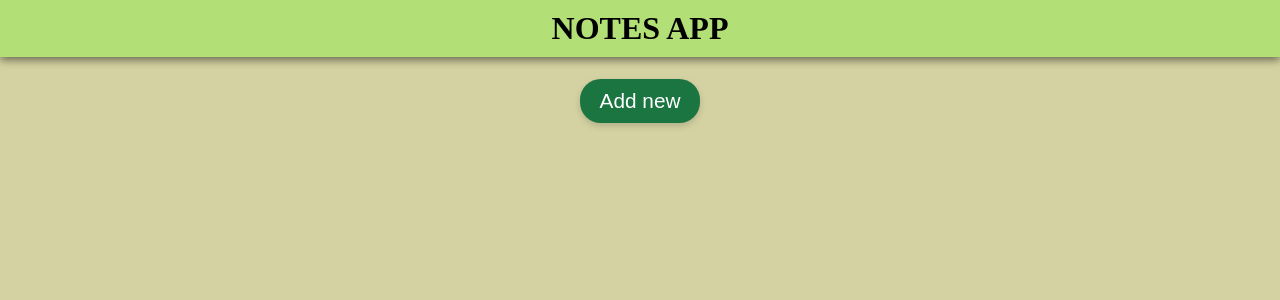
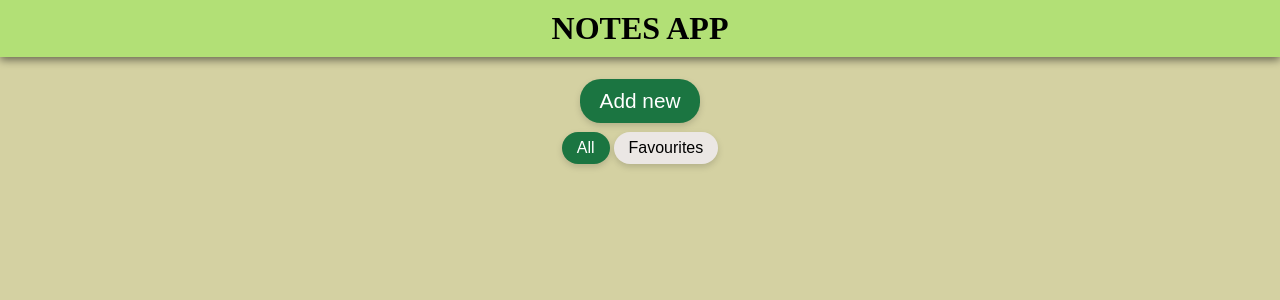
Before and after one commit to nedimdzanic/notes-app, a React (Create React App) app: page / in a window 1280 px wide. Shown: the top 300 px of the page. Built offline with nearby package versions, Linux system fonts and the light colour scheme; a web font is replaced by a local one.

Commit message:
feat: notes filter

```diff
--- a/src/App.js
+++ b/src/App.js
@@ -1,12 +1,14 @@
 import Header from "./components/Header/Header";
 import NotesList from "./components/Notes/NotesList";
 import AddNew from "./components/Notes/AddNew";
+import Filter from "./components/Filter/Filter";
 
 const App = () => {
   return (
     <>
       <Header />
       <AddNew />
+      <Filter />
       <NotesList />
     </>
   );
--- /dev/null
+++ b/src/components/Filter/Filter.js
@@ -0,0 +1,44 @@
+import Button from "../UI/Button";
+import { useSelector, useDispatch } from "react-redux";
+import { notesActions } from "../../store";
+
+import classes from "./Filter.module.css";
+
+const Filter = () => {
+  const dispatch = useDispatch();
+  const filter = useSelector((state) => state.filter);
+
+  const filterHandler = (filterType) => {
+    dispatch(notesActions.filter(filterType));
+  };
+
+  let className1, className2;
+  switch (filter) {
+    case "all": {
+      className1 = classes.active;
+      className2 = "";
+      break;
+    }
+    case "favourites": {
+      className1 = "";
+      className2 = classes.active;
+      break;
+    }
+  }
+
+  return (
+    <div className={classes.filter}>
+      <Button className={className1} onClick={() => filterHandler("all")}>
+        All
+      </Button>
+      <Button
+        className={className2}
+        onClick={() => filterHandler("favourites")}
+      >
+        Favourites
+      </Button>
+    </div>
+  );
+};
+
+export default Filter;
--- /dev/null
+++ b/src/components/Filter/Filter.module.css
@@ -0,0 +1,13 @@
+.filter {
+  display: flex;
+  justify-content: center;
+  margin: 5px;
+}
+.filter button {
+  font-size: 1rem !important;
+  padding: 7px 15px !important;
+}
+.filter button:not(.active) {
+  background-color: rgb(235, 231, 228) !important;
+  color: black;
+}
--- a/src/components/Notes/AddNew.js
+++ b/src/components/Notes/AddNew.js
@@ -12,7 +12,7 @@ const AddNew = () => {
   };
 
   return (
-    <div className={classes.container}>
+    <div className={classes.center}>
       <Button onClick={addNewHandler}>Add new</Button>
     </div>
   );
--- a/src/components/Notes/NotesList.js
+++ b/src/components/Notes/NotesList.js
@@ -9,9 +9,14 @@ const NotesList = () => {
 
   localStorage.setItem("notes", JSON.stringify(notesState));
 
+  let filteredNotes;
+  if (notesState.filter === "favourites") {
+    filteredNotes = notes.filter((note) => note.favourite);
+  } else filteredNotes = notes;
+
   return (
     <section className={classes.container}>
-      {notes.map((note) => (
+      {filteredNotes.map((note) => (
         <Note
           key={note.id}
           id={note.id}
--- a/src/components/Notes/NotesList.module.css
+++ b/src/components/Notes/NotesList.module.css
@@ -5,3 +5,6 @@
   max-width: 80%;
   margin: 0 auto;
 }
+.center {
+  text-align: center;
+}
--- a/src/store/index.js
+++ b/src/store/index.js
@@ -9,7 +9,7 @@ let notes = [],
 if (JSON.parse(localStorage.getItem("notes"))) {
   initialState = JSON.parse(localStorage.getItem("notes"));
 } else {
-  initialState = { notes, nextId: 0 };
+  initialState = { notes, nextId: 0, filter: "all" };
 }
 
 const notesSlice = createSlice({
@@ -53,6 +53,9 @@ const notesSlice = createSlice({
 
       state.notes[index].favourite = !state.notes[index].favourite;
     },
+    filter(state, action) {
+      state.filter = action.payload;
+    },
   },
 });
 
```
